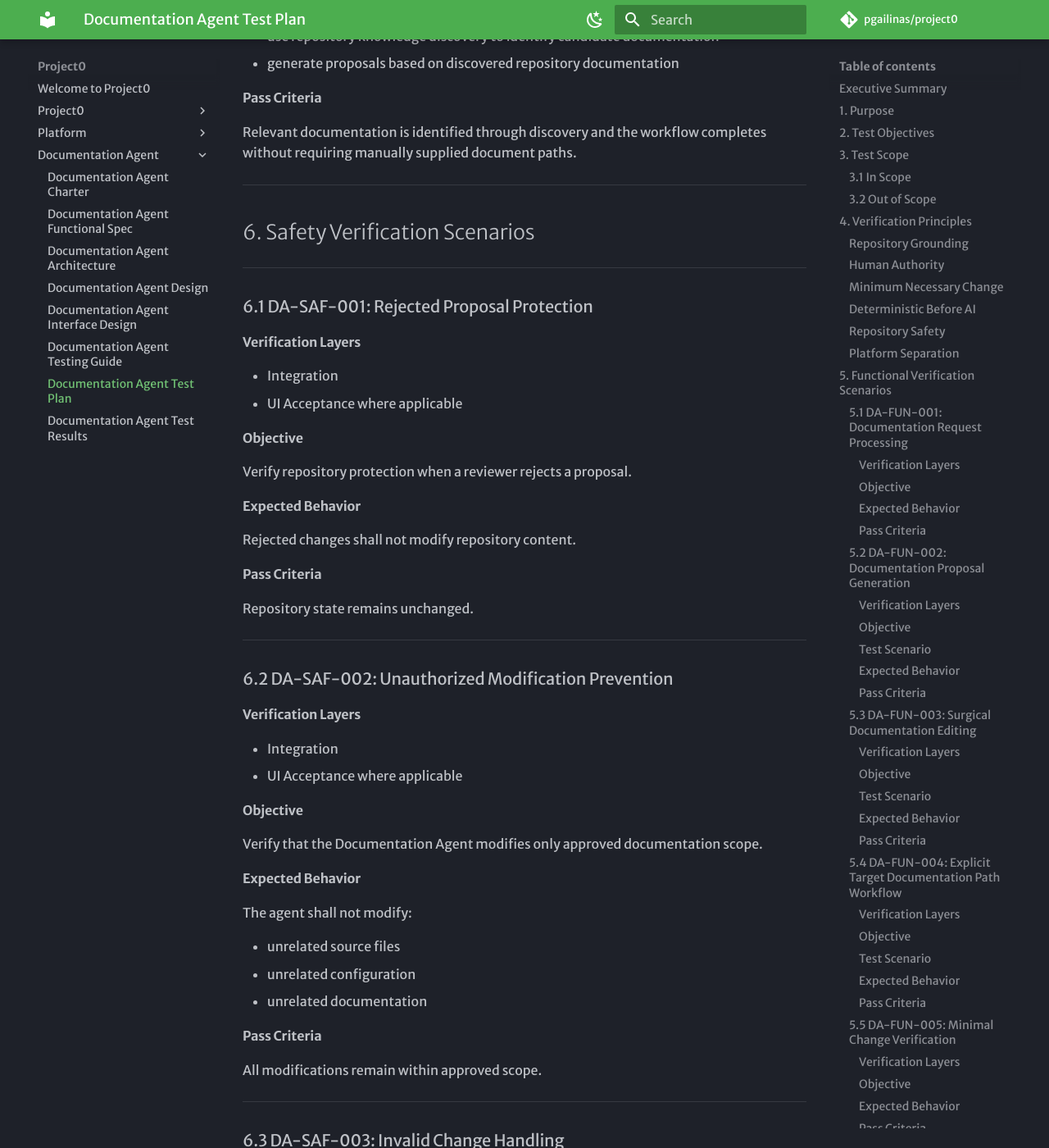
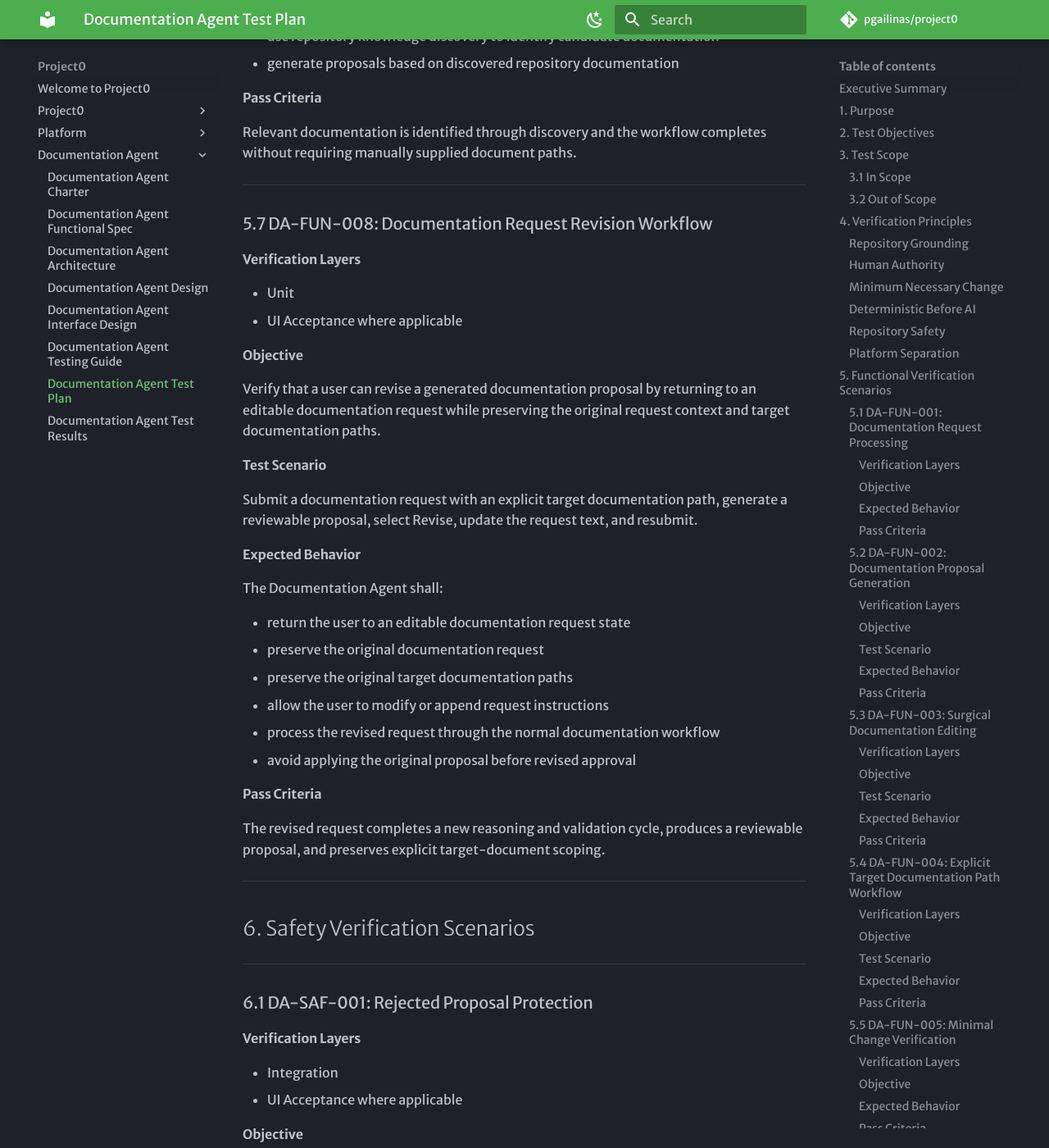
Before and after one commit to pgailinas/project0, an MkDocs documentation site: the page built from docs/agents/documentation/Documentation_Agent_Test_Plan.md, in a window 1280 px wide and 1400 px high, scrolled down 7848 px. Shown: the whole window at 82% size. Built offline with MkDocs 1.6.1 and Material for MkDocs 9.7.7, drawn with Linux system fonts in a browser that asks for light colours; some web fonts are replaced; comment, search, counter and statistics services are not loaded.

Commit message:
Add Documentation Agent revise request workflow

```diff
--- a/docs/agents/documentation/Documentation_Agent_Test_Plan.md
+++ b/docs/agents/documentation/Documentation_Agent_Test_Plan.md
@@ -312,6 +312,39 @@ The Documentation Agent shall:
 
 Relevant documentation is identified through discovery and the workflow
 completes without requiring manually supplied document paths.
+
+---
+
+### 5.7 DA-FUN-008: Documentation Request Revision Workflow
+
+#### Verification Layers
+
+* Unit
+* UI Acceptance where applicable
+
+#### Objective
+
+Verify that a user can revise a generated documentation proposal by returning to an editable documentation request while preserving the original request context and target documentation paths.
+
+#### Test Scenario
+
+Submit a documentation request with an explicit target documentation path, generate a reviewable proposal, select Revise, update the request text, and resubmit.
+
+#### Expected Behavior
+
+The Documentation Agent shall:
+
+* return the user to an editable documentation request state
+* preserve the original documentation request
+* preserve the original target documentation paths
+* allow the user to modify or append request instructions
+* process the revised request through the normal documentation workflow
+* avoid applying the original proposal before revised approval
+
+#### Pass Criteria
+
+The revised request completes a new reasoning and validation cycle, produces a reviewable proposal, and preserves explicit target-document scoping.
+
 
 ---
 
```
Also changed, not shown: other parts of docs/agents/documentation/Documentation_Agent_Test_Plan.md (+1 -1 lines), docs/agents/documentation/Documentation_Agent_Design.md (+20 -1 lines), docs/agents/documentation/Documentation_Agent_Functional_Spec.md (+18 -1 lines), docs/agents/documentation/Documentation_Agent_Interface_Design.md (+17 -1 lines), 2 other files.
